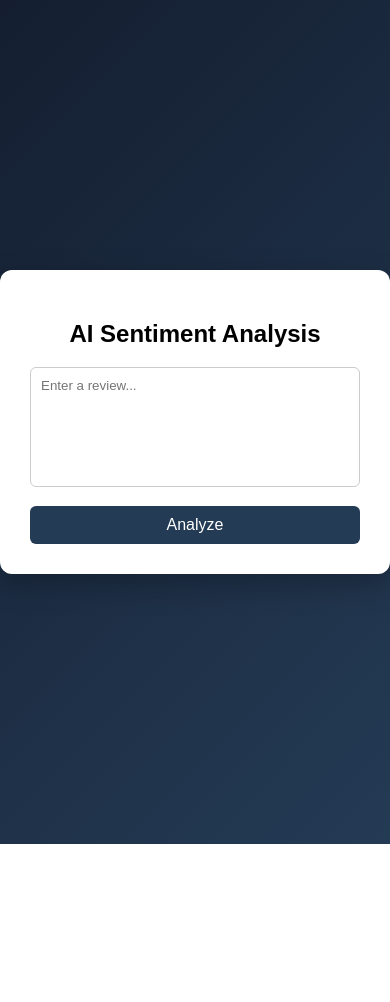
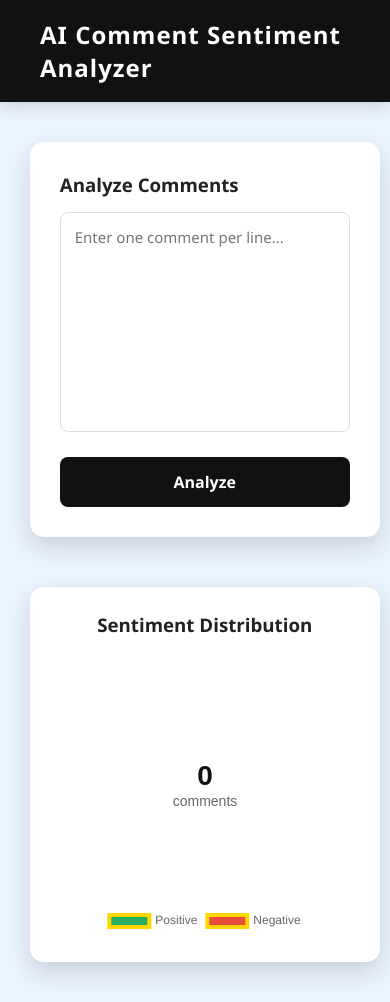
Before and after one commit to isikakd/AI-Comment-Sentiment-Analyzer, a Flask app: page / in a window 390 px wide. Before the commit the page ends 844 px from the top, so only its background shows below. Run offline with Flask 3, Linux system fonts and the light colour scheme; parts of the project's set-up code (start-up, migrations or seed data) failed here and were passed over.

Commit message:
Update project with new sentiment analyzer version

```diff
--- a/app.py
+++ b/app.py
@@ -1,26 +1,32 @@
 from flask import Flask, render_template, request
-import pickle
+from services.sentiment_service import analyze_comments
 
 app = Flask(__name__)
 
-model = pickle.load(open("model.pkl", "rb"))
-vectorizer = pickle.load(open("vectorizer.pkl", "rb"))
 
 @app.route("/", methods=["GET", "POST"])
 def index():
-    sentiment = None
+
     text = ""
+    results = []
+    stats = {
+        "POSITIVE": 0,
+        "NEGATIVE": 0
+    }
 
     if request.method == "POST":
-        text = request.form["text"]
-        vector = vectorizer.transform([text])
-        sentiment = model.predict(vector)[0]
+        text = request.form.get("text", "")
+        comments = text.split("\n")
+
+        results, stats = analyze_comments(comments)
 
     return render_template(
         "index.html",
-        sentiment=sentiment,
-        text=text
+        text=text,
+        results=results,
+        stats=stats
     )
+
 
 if __name__ == "__main__":
     app.run(debug=True)
--- a/requirements.txt
+++ b/requirements.txt
@@ -1,4 +1,3 @@
 flask
-pandas
-numpy
-scikit-learn
+transformers
+torch
--- a/static/style.css
+++ b/static/style.css
@@ -1,65 +1,187 @@
-* {
-    box-sizing: border-box;
-    font-family: Arial, Helvetica, sans-serif;
+*{
+box-sizing:border-box;
+margin:0;
+padding:0;
+font-family:"Segoe UI", Arial, sans-serif;
 }
 
-html, body {
-    width: 100%;
-    height: 100%;
-    margin: 0;
+body{
+background:#eaf4ff;
+min-height:100vh;
+color:#222;
 }
 
-body {
-    background: linear-gradient(135deg, #141e30, #243b55);
+/* NAVBAR */
+
+.navbar{
+width:100%;
+background:#111;
+padding:18px 40px;
+box-shadow:0 4px 15px rgba(0,0,0,0.15);
 }
 
-.container {
-    min-height: 100vh;
-    display: flex;
-    justify-content: center;
-    align-items: center;
+.navbar h2{
+color:white;
+font-weight:600;
+letter-spacing:1px;
 }
 
-.card {
-    background: #ffffff;
-    padding: 30px;
-    width: 100%;
-    max-width: 420px;
-    border-radius: 12px;
-    box-shadow: 0 10px 30px rgba(0,0,0,0.25);
-    text-align: center;
+/* CONTAINER */
+
+.container{
+width:95%;
+max-width:1300px;
+margin:auto;
+padding:40px 20px;
 }
 
-textarea {
-    width: 100%;
-    height: 120px;
-    padding: 10px;
-    resize: none;
-    margin-bottom: 15px;
-    border-radius: 6px;
-    border: 1px solid #ccc;
+/* GRID LAYOUT */
+
+.top-section{
+display:grid;
+grid-template-columns:1fr 420px;
+gap:30px;
+align-items:start;
 }
 
-button {
-    width: 100%;
-    padding: 10px;
-    background: #243b55;
-    color: white;
-    border: none;
-    border-radius: 6px;
-    font-size: 16px;
-    cursor: pointer;
+/* INPUT CARD */
+
+.input-section{
+background:white;
+padding:30px;
+border-radius:14px;
+box-shadow:0 10px 25px rgba(0,0,0,0.15);
 }
 
-button:hover {
-    background: #141e30;
+.input-section h3{
+margin-bottom:15px;
 }
 
-.result {
-    margin-top: 20px;
-    font-size: 18px;
+textarea{
+width:100%;
+height:220px;
+padding:14px;
+border-radius:8px;
+border:1px solid #ddd;
+resize:none;
+font-size:15px;
+margin-bottom:20px;
 }
 
-.positive { color: green; }
-.negative { color: red; }
-.neutral  { color: gray; }
+/* BUTTON */
+
+button{
+width:100%;
+padding:14px;
+background:#111;
+color:white;
+border:none;
+border-radius:8px;
+font-size:16px;
+font-weight:600;
+cursor:pointer;
+transition:0.25s;
+}
+
+button:hover{
+background:#333;
+}
+
+/* CHART */
+
+.chart-section{
+background:white;
+padding:25px;
+border-radius:14px;
+box-shadow:0 10px 25px rgba(0,0,0,0.15);
+text-align:center;
+}
+
+.chart-section canvas{
+max-width:350px;
+margin:auto;
+display:block;
+}
+
+/* RESULTS */
+
+.results-section{
+margin-top:40px;
+background:white;
+padding:30px;
+border-radius:14px;
+box-shadow:0 10px 25px rgba(0,0,0,0.15);
+}
+
+.results-section h3{
+margin-bottom:15px;
+}
+
+/* TABLE */
+
+table{
+width:100%;
+border-collapse:collapse;
+margin-top:20px;
+}
+
+th{
+background:#111;
+color:white;
+padding:14px;
+text-align:left;
+}
+
+td{
+padding:12px;
+border-bottom:1px solid #eee;
+}
+
+tr:hover{
+background:#f7f7f7;
+}
+
+/* SENTIMENT COLORS */
+
+.sentiment{
+font-weight:700;
+}
+
+.POSITIVE{
+color:#1e8e3e;
+}
+
+.NEGATIVE{
+color:#d93025;
+}
+
+/* CONFIDENCE BAR */
+
+.confidence-bar{
+background:#eee;
+border-radius:10px;
+height:22px;
+overflow:hidden;
+}
+
+.confidence-fill{
+background:#111;
+height:100%;
+color:white;
+text-align:center;
+font-size:12px;
+}
+
+/* RESPONSIVE */
+
+@media(max-width:900px){
+
+.top-section{
+grid-template-columns:1fr;
+}
+
+.chart-section{
+margin-top:20px;
+}
+
+}
--- a/templates/index.html
+++ b/templates/index.html
@@ -1,28 +1,193 @@
 <!DOCTYPE html>
 <html lang="en">
 <head>
-    <meta charset="UTF-8">
-    <title>AI Sentiment Analysis</title>
-    <link rel="stylesheet" href="{{ url_for('static', filename='style.css') }}">
+<meta charset="UTF-8">
+<title>AI Sentiment Analyzer</title>
+<link rel="stylesheet" href="{{ url_for('static', filename='style.css') }}">
+<script src="https://cdn.jsdelivr.net/npm/chart.js"></script>
 </head>
+
 <body>
 
+<div class="navbar">
+<h2>AI Comment Sentiment Analyzer</h2>
+</div>
+
 <div class="container">
-    <div class="card">
-        <h2>AI Sentiment Analysis</h2>
 
-        <form method="post">
-            <textarea name="text" placeholder="Enter a review...">{{ text }}</textarea>
-            <button type="submit">Analyze</button>
-        </form>
+<div class="top-section">
 
-        {% if sentiment %}
-            <h3 class="result {{ sentiment }}">
-                Sentiment: {{ sentiment | capitalize }}
-            </h3>
-        {% endif %}
-    </div>
+<div class="input-section">
+
+<h3>Analyze Comments</h3>
+
+<form method="post" id="analysisForm">
+<textarea name="text" placeholder="Enter one comment per line...">{{ text }}</textarea>
+
+<button type="submit" id="analyzeBtn">
+Analyze
+</button>
+
+</form>
+
 </div>
+
+<div class="chart-section">
+
+<h3>Sentiment Distribution</h3>
+
+<canvas id="sentimentChart"></canvas>
+
+</div>
+
+</div>
+
+
+{% if results %}
+
+<div class="results-section">
+
+<h3>Analysis Results</h3>
+
+<table>
+
+<thead>
+<tr>
+<th>Comment</th>
+<th>Sentiment</th>
+<th>Confidence</th>
+</tr>
+</thead>
+
+<tbody>
+
+{% for r in results %}
+
+<tr>
+
+<td>{{ r.text }}</td>
+
+<td class="sentiment {{ r.sentiment }}">
+{{ r.sentiment }}
+</td>
+
+<td>
+
+<div class="confidence-bar">
+
+<div class="confidence-fill"
+style="width: {{ r.confidence * 100 }}%">
+
+{{ r.confidence }}
+
+</div>
+
+</div>
+
+</td>
+
+</tr>
+
+{% endfor %}
+
+</tbody>
+
+</table>
+
+</div>
+
+{% endif %}
+
+</div>
+
+
+<script>
+
+const totalComments = {{ stats.POSITIVE }} + {{ stats.NEGATIVE }}
+
+
+/* CENTER TEXT PLUGIN */
+
+const centerText = {
+id: "centerText",
+afterDraw(chart){
+
+const {ctx} = chart
+
+const width = chart.width
+const height = chart.height
+
+ctx.restore()
+
+ctx.font = "bold 28px Arial"
+ctx.fillStyle = "#111"
+ctx.textAlign = "center"
+ctx.textBaseline = "middle"
+
+ctx.fillText(totalComments, width/2, height/2 - 10)
+
+ctx.font = "14px Arial"
+ctx.fillStyle = "#666"
+
+ctx.fillText("comments", width/2, height/2 + 15)
+
+ctx.save()
+
+}
+}
+
+
+const data = {
+labels: ["Positive","Negative"],
+datasets: [{
+data: [
+{{ stats.POSITIVE }},
+{{ stats.NEGATIVE }}
+],
+backgroundColor: [
+"#27ae60",
+"#e74c3c"
+],
+borderColor:"#ffd700",
+borderWidth:4,
+hoverOffset:18
+}]
+}
+
+const config = {
+type: "doughnut",
+data: data,
+options:{
+cutout:"70%",
+plugins:{
+legend:{
+position:"bottom"
+}
+}
+},
+plugins:[centerText]
+}
+
+new Chart(
+document.getElementById("sentimentChart"),
+config
+)
+
+
+
+/* LOADING BUTTON */
+
+const form = document.getElementById("analysisForm")
+const button = document.getElementById("analyzeBtn")
+
+form.addEventListener("submit", function(){
+
+button.innerHTML = "Analyzing..."
+button.disabled = true
+
+})
+
+</script>
 
 </body>
 </html>
```
Also changed, not shown: services/sentiment_service.py (added, +32 -0 lines), train.py (deleted, +0 -45 lines), README.md, services/__init__.py (added), 2 other files.
